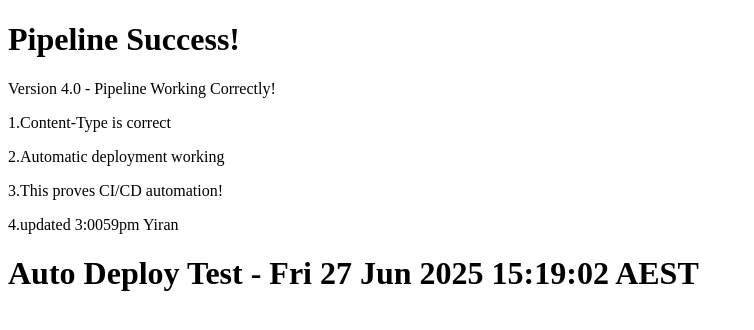
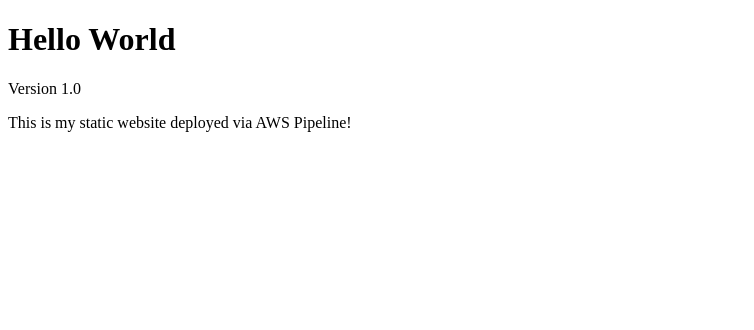
Before and after one commit to ranverse/mystaticpage, a plain HTML site: page index.html in a window 1280 px wide. Shown: the whole page, without its empty margins (0-754 px from the left). Drawn offline with Linux system fonts and the light colour scheme.

Commit message:
add initial index.html

```diff
--- a/index.html
+++ b/index.html
@@ -4,12 +4,8 @@
     <title>My Static Page</title>
 </head>
 <body>
-    <h1>Pipeline Success!</h1>
-    <p>Version 4.0 - Pipeline Working Correctly!</p>
-    <p>1.Content-Type is correct</p>
-    <p>2.Automatic deployment working</p>
-    <p>3.This proves CI/CD automation!</p>
-    <p>4.updated 3:0059pm Yiran</p>
+    <h1>Hello World</h1>
+    <p>Version 1.0</p>
+    <p>This is my static website deployed via AWS Pipeline!</p>
 </body>
 </html>
-<h1>Auto Deploy Test - Fri 27 Jun 2025 15:19:02 AEST</h1>
```
Also changed, not shown: 2 other files.
